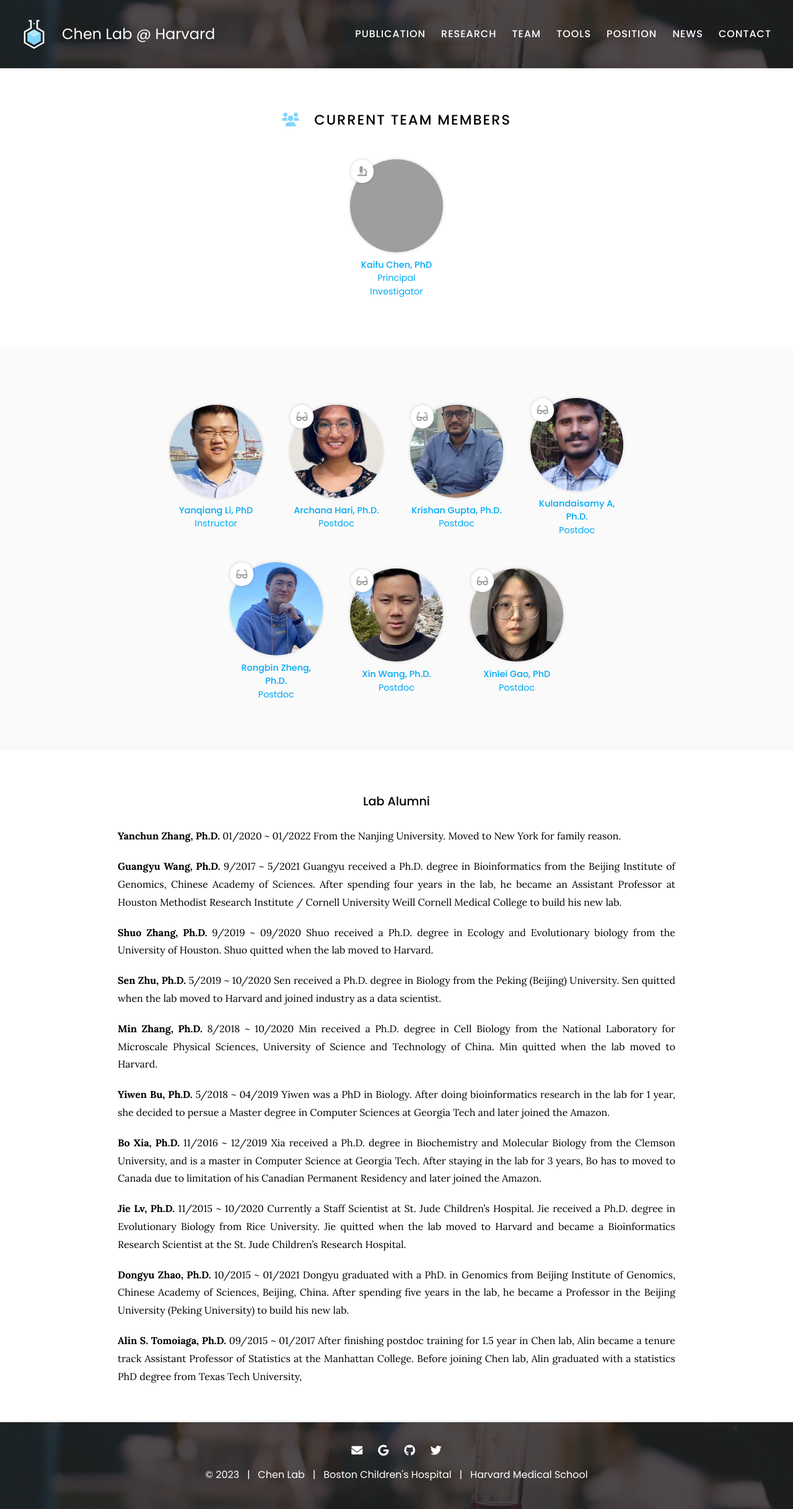
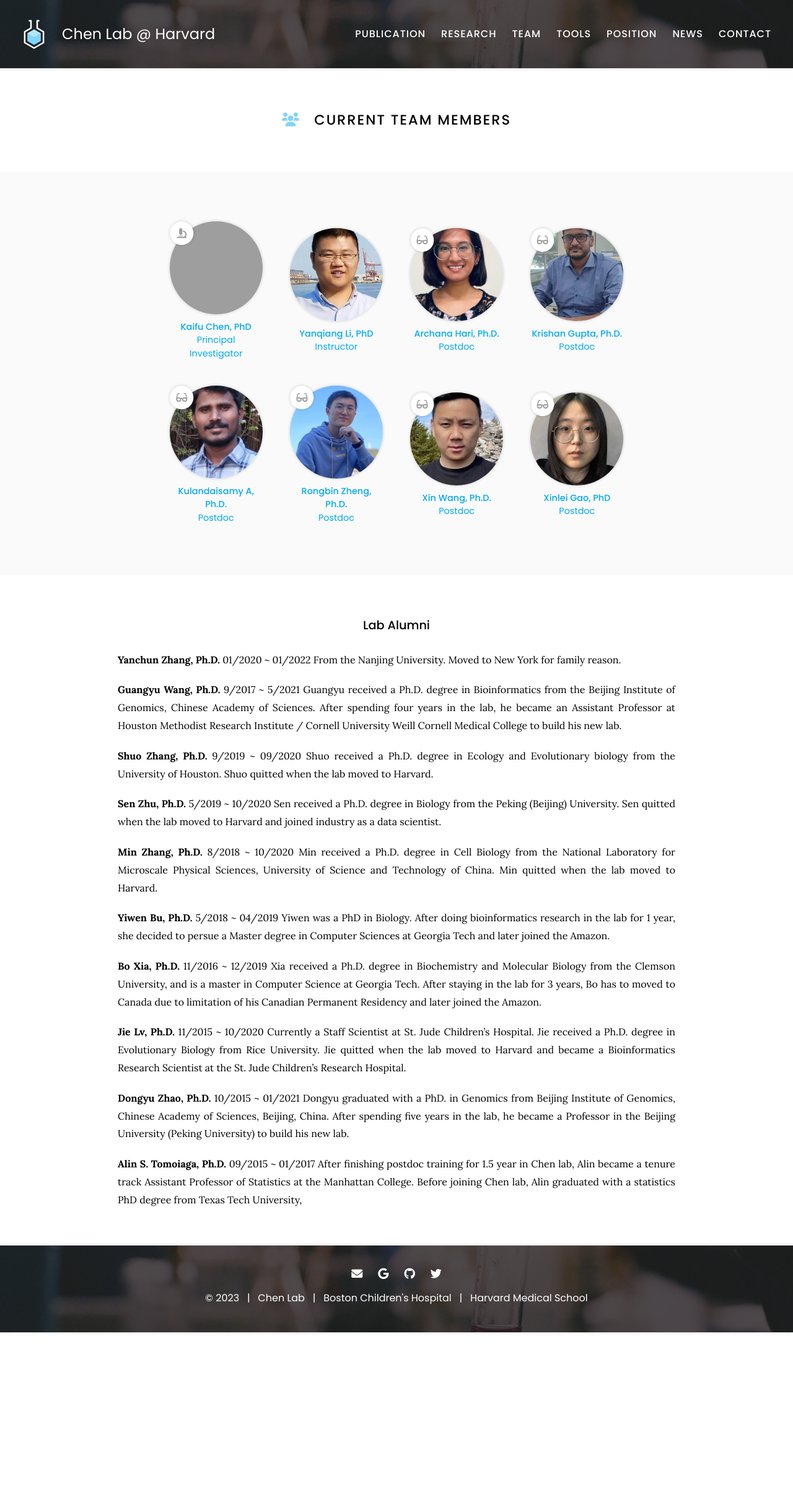
Before and after one commit to kaifuchenlab/kaifuchenlab.github.io, a Jekyll site: the page built from 2.team/index.md, in a window 1280 px wide. Shown: the whole page at 62% size. Built offline with Jekyll 4.4.1, drawn with Linux system fonts in a browser that asks for light colours; after the commit the page ends 2149 px from its top, so only the background shows below that; grey boxes are pictures that could not be loaded.

Commit message:
Update index.md

```diff
--- a/2.team/index.md
+++ b/2.team/index.md
@@ -7,13 +7,14 @@ nav:
 
 # <i class="fas fa-users"></i>Current Team Members
 
+{% include section.html %}
+
 {%
   include list.html
   data="members"
   component="portrait"
   filters="role: pi"
 %}
-{% include section.html %}
 {%
   include list.html
   data="members"
@@ -35,7 +36,6 @@ nav:
 {:.center}
 
 {% include section.html %}
-
 
 ### Lab Alumni
 
```
